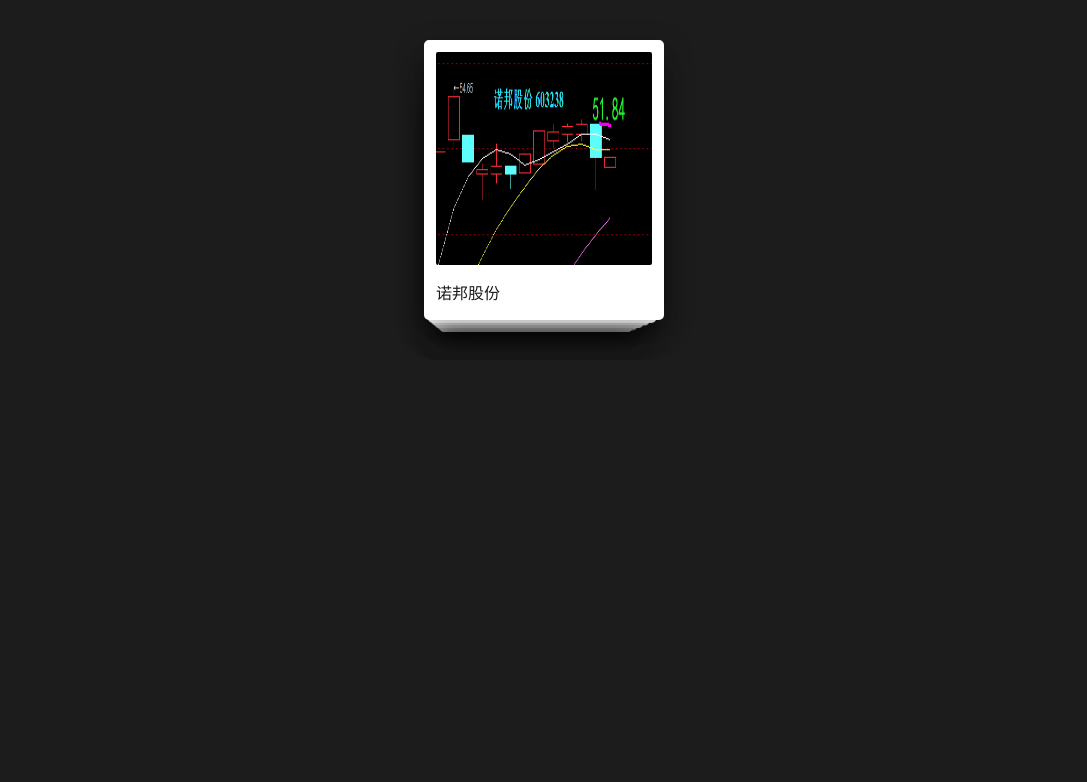
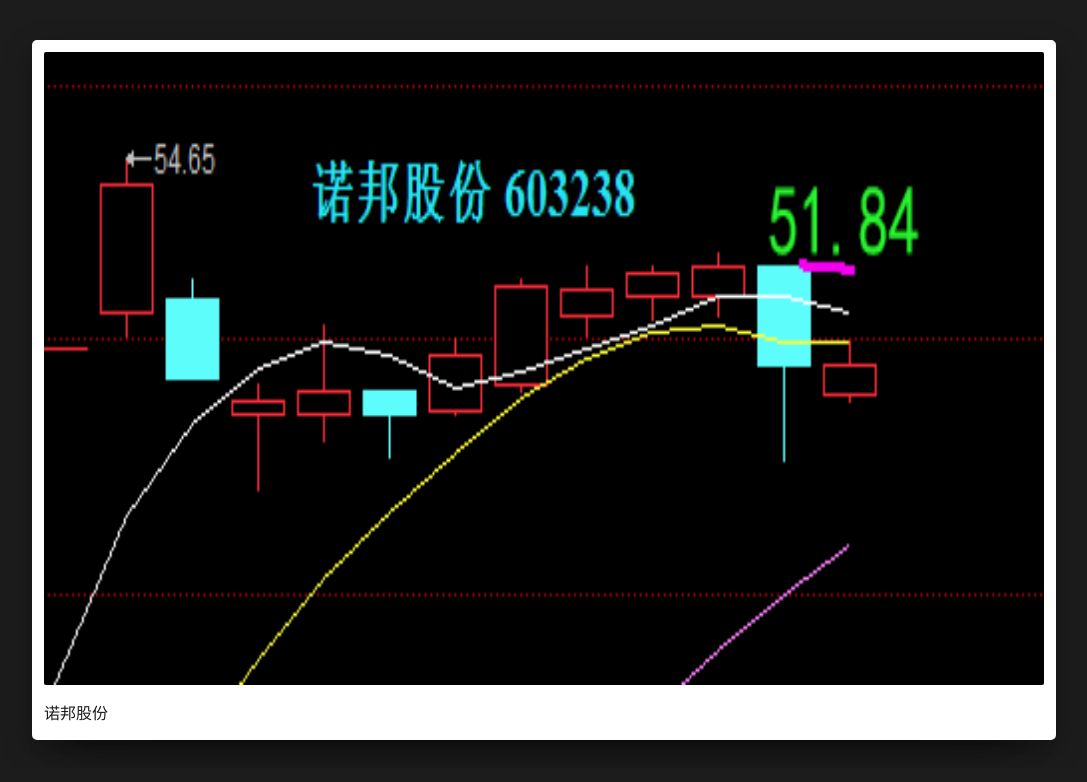
Before and after one commit to lbq404/lbq404.github.io, a plain HTML site: page 20170326.html in a window 1280 px wide. Shown: the whole page, without its empty margins (136-1223 px from the left). Drawn offline with Linux system fonts and the light colour scheme; a web font is replaced by a local one.

Commit message:
change size

```diff
--- a/20170326.html
+++ b/20170326.html
@@ -21,8 +21,8 @@
 	.slider{
 	    -webkit-animation:animation ease 1s;animation-delay:.8s;animation-fill-mode:backwards;
 	    margin: 0 auto;
-	    height:360px;
-	    width:240px;
+	    height:768px;
+	    width:1024px;
 	    padding:40px;
 	    top:100px;
 	    perspective:1000px;
@@ -38,8 +38,8 @@
 	    user-select:none;
 	    -moz-user-select:none;
 	    position:absolute;
-	    height:280px;
-	    width:240px;
+	    height:700px;
+	    width:1024px;
 	    box-shadow: 0px 10px 30px 0px rgba(0,0,0,0.3);
 	    background:#fcfcfc;
 	    -webkit-transform-style:preserve-3d;
@@ -76,8 +76,6 @@
 		    </div>
 		</div>
 		<div style="text-align:center;clear:both">
-<script src="/gg_bd_ad_720x90.js" type="text/javascript"></script>
-<script src="/follow.js" type="text/javascript"></script>
 </div>
 	</div>
 
@@ -165,7 +163,7 @@
 	        window.CP.exitedLoop(3);
 	        initX = mouseX;
 	        e.preventDefault();
-	        if (Math.abs(transX) >= curSlide.offsetWidth - 30) {
+	        if (Math.abs(transX) >= curSlide.offsetWidth*0.5){//curSlide.offsetWidth - 30) {
 	            document.removeEventListener('mousemove', slideMouseMove, false);
 	            document.removeEventListener('touchmove', slideMouseMove, false);
 	            curSlide.style.transition = 'ease 0.2s';
```
